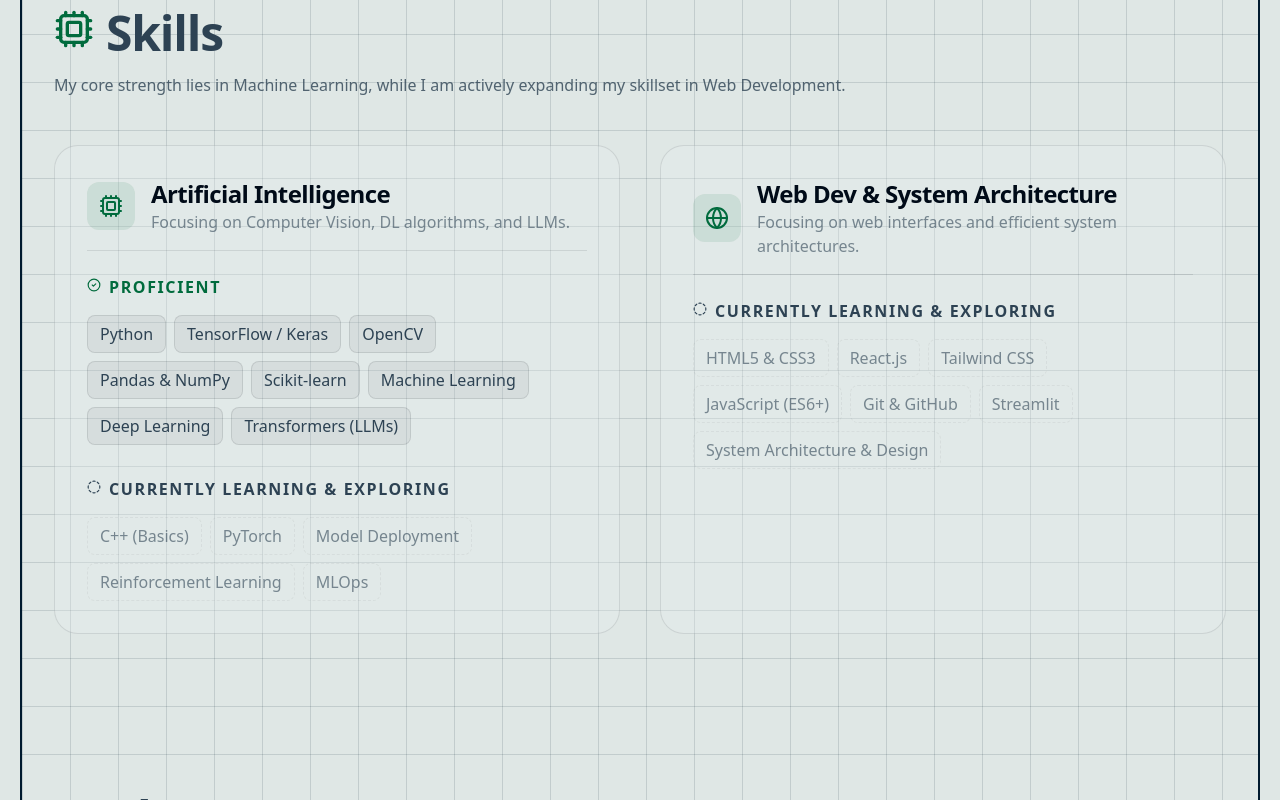
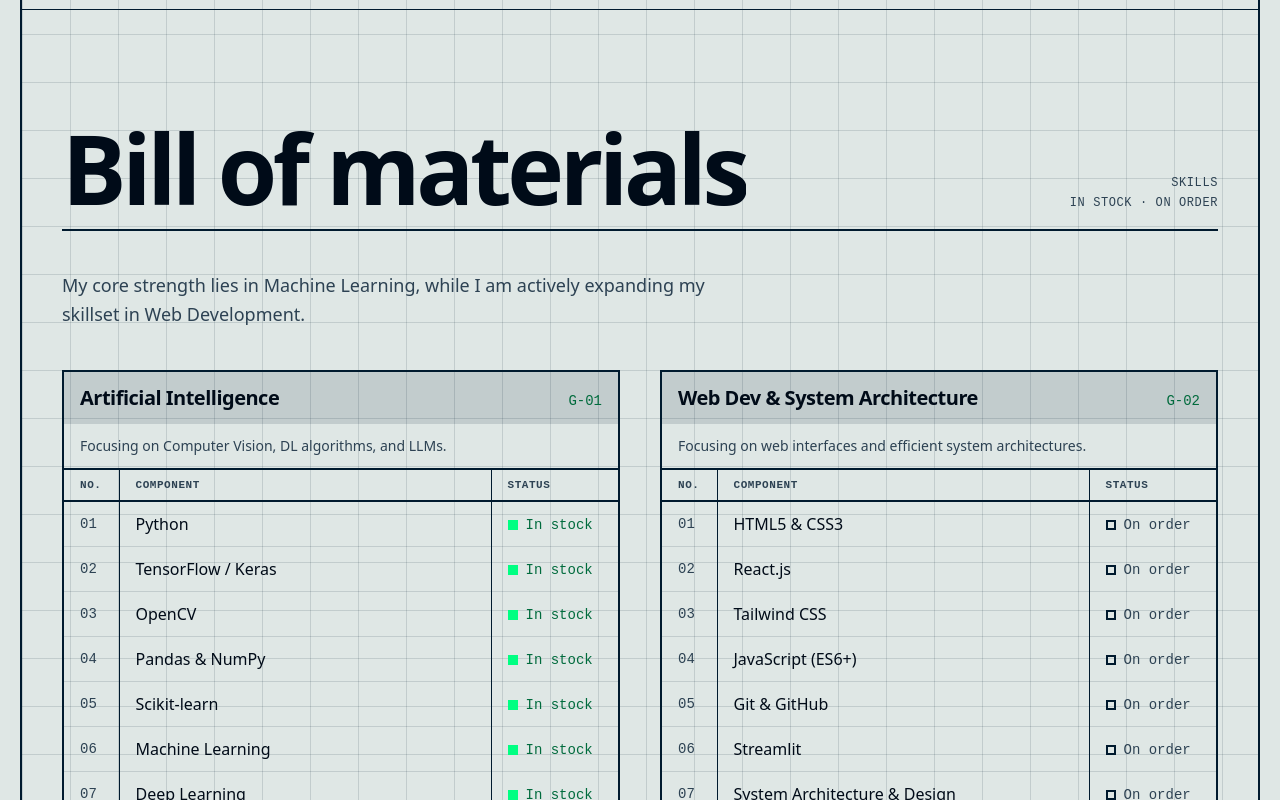
Before and after one commit to Trchien123/portfolio-website, a React (Vite) app in the folder frontend/: page / in a window 1280 px wide. Shown: the part 4020-4820 px from the top of the page. Built offline with nearby package versions, Linux system fonts and the light colour scheme; no server answers; a web font is replaced by a local one.

Commit message:
refactor: skills as a bill of materials

```diff
--- a/frontend/src/sections/Skill.jsx
+++ b/frontend/src/sections/Skill.jsx
@@ -1,86 +1,62 @@
-import React from 'react';
-import { CheckCircle2, CircleDashed, Cpu } from 'lucide-react';
-import { portfolioData } from '@/lib/data';
+import SectionHeading from "@/components/drawing/SectionHeading";
+import { portfolioData } from "@/lib/data";
+import { useReveal } from "@/lib/useReveal";
 
-const Skill = () => {
 const { skills } = portfolioData;
+const HEAD = "font-mono text-label tracking-wider text-muted uppercase";
+
+// Each skill set becomes a group in a bill of materials:
+// proficient = "In stock", learning = "On order".
+function Skill() {
+  const ref = useReveal({ threshold: 0.1 });
 
   return (
-        <div id="skills" className="w-full min-h-fit pb-20 md:pb-40 max-w-368 mx-auto space-y-12 px-4 md:px-6 lg:px-8 scroll-mt-20">
+    <section id="skills" aria-labelledby="skills-title" className="border-t border-line px-4 py-20 md:px-10 md:py-28">
+      <SectionHeading id="skills-title" title="Bill of materials" note={"Skills\nIn stock · on order"} />
+      <p className="mb-10 max-w-prose text-lg leading-relaxed">{skills.intro}</p>
 
-            {/* SECTION HEADER */}
-            <div className="text-left mx-auto mb-12" data-aos="fade-up">
-                <div className="flex gap-3">
-                    <Cpu className='text-text-button' size={40}/>
-                    <h2 className="text-4xl md:text-5xl text-text-muted mb-4">Skills</h2>
+      <div ref={ref} className="grid gap-10 lg:grid-cols-2">
+        {skills.skillSets.map((set, g) => {
+          const rows = [
+            ...set.proficient.map((name) => ({ name, stock: true })),
+            ...set.learning.map((name) => ({ name, stock: false })),
+          ];
+          return (
+            <div key={set.id} className="rv-up" style={{ "--d": `${g * 0.15}s` }}>
+              <div className="flex items-baseline justify-between gap-4 border-2 border-b-0 border-line bg-faint px-4 py-3">
+                <h3 className="text-xl">{set.title}</h3>
+                <span className="font-mono text-sm text-dim">G-{String(g + 1).padStart(2, "0")}</span>
               </div>
-                <p className="text-text-muted/80 text-base">
-                    {skills.intro}
-                </p>
-            </div>
-
-            {/* SKILLS GRID */}
-            <div className="grid grid-cols-1 md:grid-cols-2 gap-10">
-                {skills.skillSets.map((category, index) => {
-                    const Icon = category.icon; // Capitalize to render as component
-                    return (
-                        <div
-                            key={category.id}
-                            className="bg-bg-surface/30 border border-text-main/10 rounded-3xl p-8 flex flex-col hover:border-text-button/80 transition-colors duration-300"
-                            data-aos="fade-up"
-                            data-aos-delay={index * 100}
-                        >
-                            {/* Header */}
-                            <div className="flex items-center gap-4 mb-6 border-b border-text-main/10 pb-4">
-                                <div className="p-3 bg-text-button/10 rounded-xl text-text-button">
-                                    <Icon size={24} />
-                                </div>
-                                <div>
-                                    <h4 className="text-2xl font-bold text-text-main">{category.title}</h4>
-                                    <p className="text-base text-text-muted/60">{category.description}</p>
-                                </div>
-                            </div>
-
-                            <div className="flex-1 space-y-8">
-                                {/* SECTION 1: PROFICIENT */}
-                                {category.proficient.length > 0 && (
-                                    <div>
-                                        <h5 className="text-text-button font-bold uppercase tracking-widest text-base mb-4 flex items-center gap-2">
-                                            <CheckCircle2 className="-translate-y-0.5" size={14} /> Proficient
-                                        </h5>
-                                        <div className="flex flex-wrap gap-2">
-                                            {category.proficient.map((skill, idx) => (
-                                                <span key={idx} className="px-3 py-1.5 bg-text-main/5 border border-text-main/10 rounded-lg text-text-muted text-base hover:bg-text-button/10 hover:text-text-button transition-colors cursor-default">
-                                                    {skill}
+              <p className="border-x-2 border-line px-4 py-3 text-sm">{set.description}</p>
+              <table className="w-full border-2 border-line text-left">
+                <thead>
+                  <tr className="border-b-2 border-line">
+                    <th scope="col" className={`w-14 px-4 py-2 ${HEAD}`}>No.</th>
+                    <th scope="col" className={`border-l border-line px-4 py-2 ${HEAD}`}>Component</th>
+                    <th scope="col" className={`w-32 border-l border-line px-4 py-2 ${HEAD}`}>Status</th>
+                  </tr>
+                </thead>
+                <tbody>
+                  {rows.map((row, i) => (
+                    <tr key={row.name} className="border-b border-faint last:border-b-0">
+                      <td className="px-4 py-2.5 font-mono text-sm text-muted">{String(i + 1).padStart(2, "0")}</td>
+                      <td className="border-l border-line px-4 py-2.5 text-ink">{row.name}</td>
+                      <td className="border-l border-line px-4 py-2.5">
+                        <span className={`inline-flex items-center gap-2 font-mono text-sm ${row.stock ? "text-dim" : "text-muted"}`}>
+                          <span className={`size-2.5 ${row.stock ? "bg-fill" : "border-2 border-line"}`} aria-hidden="true" />
+                          {row.stock ? "In stock" : "On order"}
                         </span>
+                      </td>
+                    </tr>
                   ))}
-                                        </div>
-                                    </div>
-                                )}
-
-                                {/* SECTION 2: LEARNING */}
-                                {category.learning.length > 0 && (
-                                    <div>
-                                        <h5 className="text-text-muted font-bold uppercase tracking-widest text-base mb-4 flex items-center gap-2">
-                                            <CircleDashed className="-translate-y-0.5" size={14} />
-                                            Currently Learning & Exploring
-                                        </h5>
-                                        <div className="flex flex-wrap gap-2">
-                                            {category.learning.map((skill, idx) => (
-                                                <span key={idx} className="px-3 py-1.5 bg-transparent border border-text-main/5 border-dashed rounded-lg text-text-muted/60   text-base hover:text-text-main hover:border-text-main/40 transition-colors cursor-default">
-                                                    {skill}
-                                                </span>
-                                            ))}
-                                        </div>
-                                    </div>
-                                )}
-                            </div>
+                </tbody>
+              </table>
             </div>
           );
         })}
       </div>
-        </div>
+    </section>
   );
-};
+}
 
 export default Skill;
```
Lines whose indentation alone changed are shown as unchanged.
